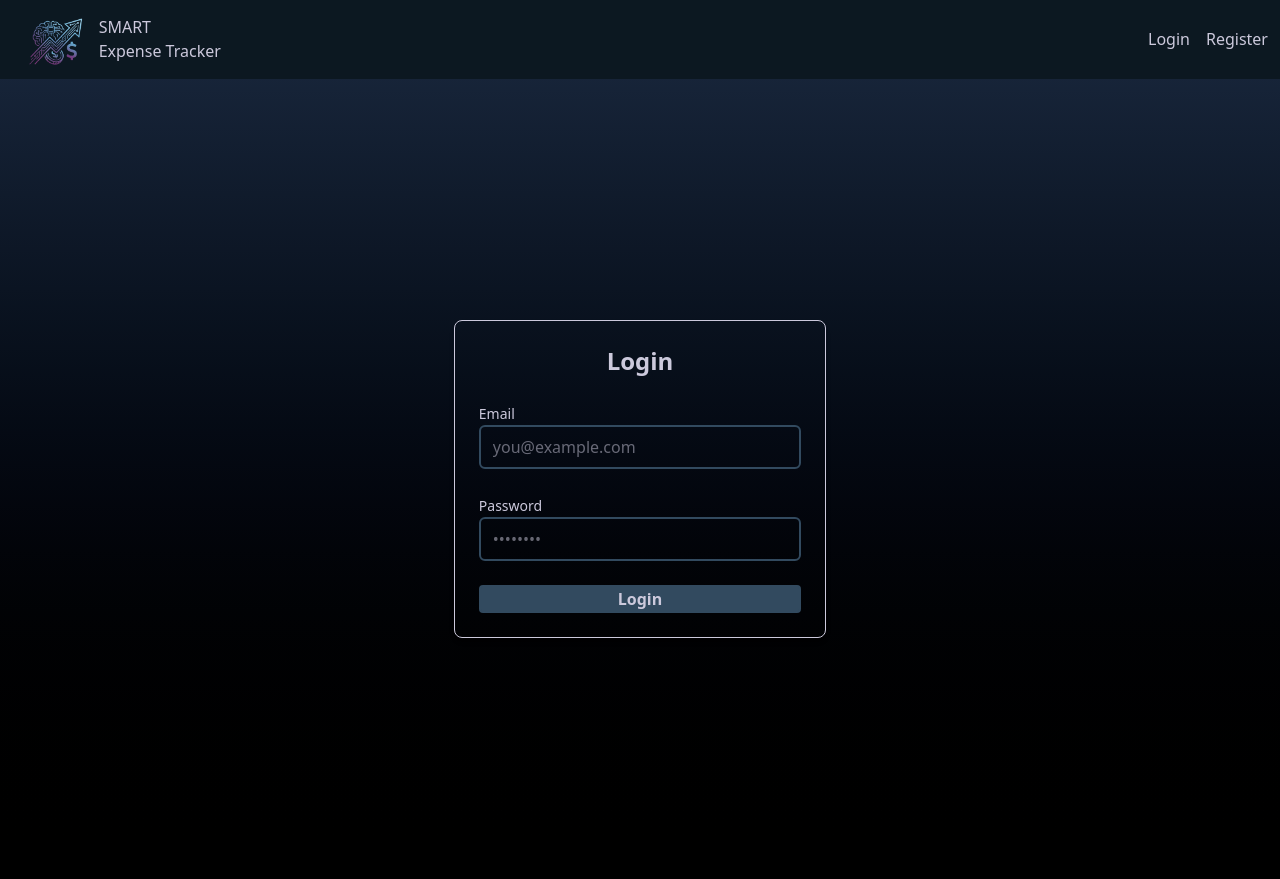
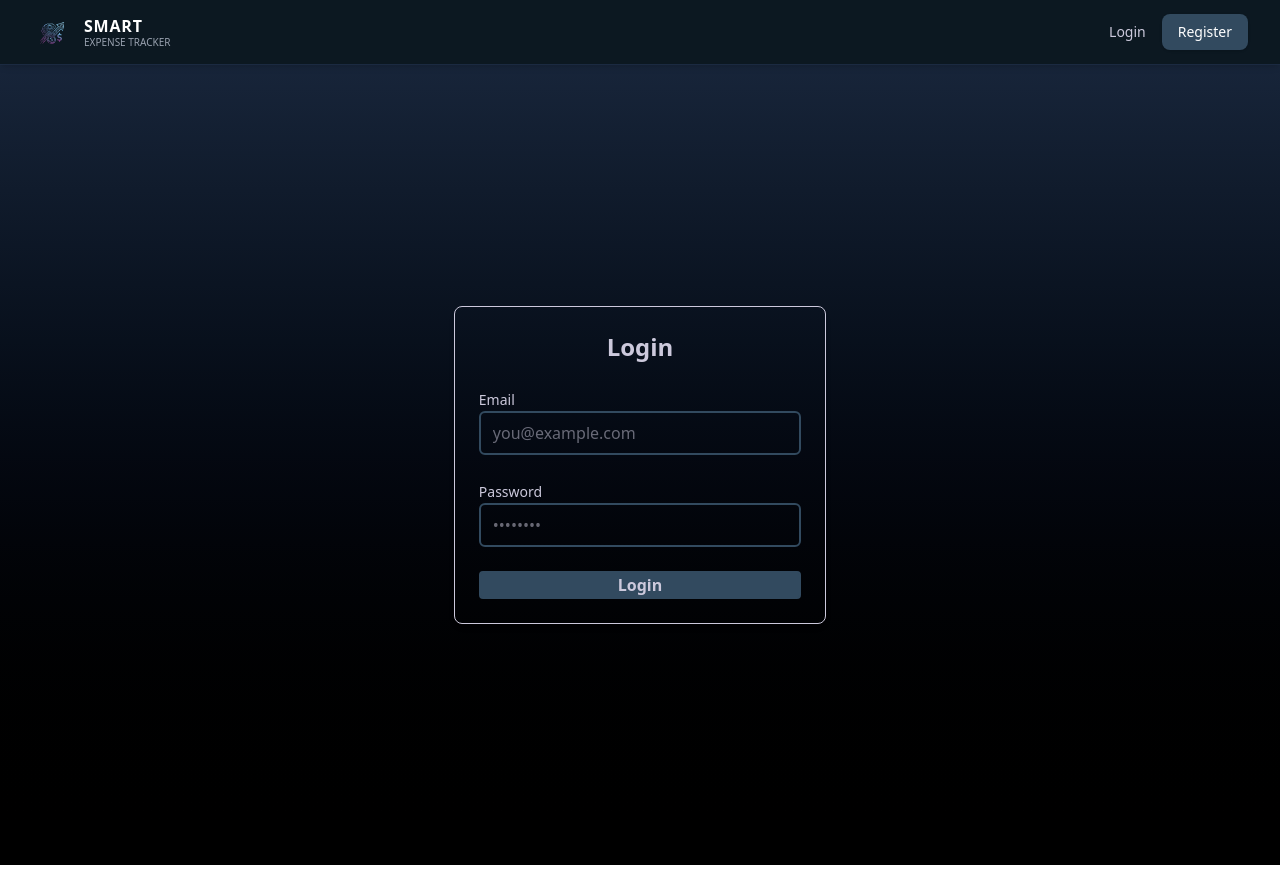
Before and after one commit to Sreesanth-01/smart_expense_tracker-frontend, a React (Vite) app: page / in a window 1280 px wide. Built offline with nearby package versions, Linux system fonts and the light colour scheme.

Commit message:
style: Navbar style fix 1

```diff
--- a/src/components/layout/Navbar.jsx
+++ b/src/components/layout/Navbar.jsx
@@ -1,52 +1,83 @@
-import React, { useContext } from 'react'
+import React, { useContext, useState } from 'react'
 import {Link} from 'react-router-dom'
 import AuthContext from '../../context/AuthContext'
 import logo from '../../assets/logo.png'
 
 
 const Navbar = () => {
-  const {isAuthenticated, userEmail, logout} = useContext(AuthContext);
+  const {isAuthenticated, logout} = useContext(AuthContext);
+  const [mobileToggle,setMobileToggle] = useState(false);
 
   return (
-    <nav className='flex  w-full justify-between p-3 bg-[#0C1821] text-[#CCC9DC]'>
-      <div className='flex items-center w-fit'>
-        <img src={logo} alt='Logo' className='w-1/8'></img>
-        <div>
-          <div>
-            <span>SMART</span>
-          </div>
-          <div>
-            Expense Tracker
-          </div>
+    <nav className='sticky top-0 z-50 w-full bg-[#0C1821] text-[#CCC9DC] border-b border-[#1B2A41] shadow-md'>
+  <div className='max-w-7xl mx-auto px-4 sm:px-6 lg:px-8'>
+    <div className='flex justify-between h-16 items-center'>
+
+      {/* 1. Logo & Brand Section */}
+      <div className='flex items-center gap-3 flex-shrink-0'>
+        <img src={logo} alt='Logo' className='w-10 h-10 object-contain' />
+        <div className='leading-tight xs:block'>
+          <div className='font-bold text-white tracking-wider'>SMART</div>
+          <div className='text-[10px] uppercase text-gray-400'>Expense Tracker</div>
         </div>
       </div>
-      <div className='flex items-center align-center gap-4'>
+
+      {/* 2. Desktop Navigation (Hidden on Mobile/Tablet) */}
+      <div className='hidden lg:flex items-center gap-8'>
         {isAuthenticated && (
-            <div className=' flex gap-4'>
-              <Link to="/dashboard" className='hover:text-white-500'>Dashboard</Link>
-              <Link to="/expenses" className='hover:text-white-500'>Expenses</Link>
-              <Link to="/aiinsights" className='hover:text-white-500'>Ai insights</Link>
-              <Link to="/summary" className='hover:text-white-500'>Summary</Link>
-            </div>
-
+          <div className='flex gap-6 text-sm font-medium'>
+            <Link to="/dashboard" className='transition-colors hover:text-white'>Dashboard</Link>
+            <Link to="/expenses" className='transition-colors hover:text-white'>Expenses</Link>
+            <Link to="/aiinsights" className='transition-colors hover:text-white'>AI Insights</Link>
+            <Link to="/summary" className='transition-colors hover:text-white'>Summary</Link>
+          </div>
         )}
       </div>
 
-      <div className='flex gap-4 items-center'>
+      {/* 3. Auth Section */}
+      <div className='flex items-center gap-4'>
         {!isAuthenticated ? (
-          <>
-            <Link to="/login" className='hover:text-white-500'>Login</Link>
-            <Link to="/register" className='hover:text-white-500'>Register</Link>
-          </>
+          <div className='flex items-center gap-4 text-sm font-medium'>
+            <Link to="/login" className='hover:text-white transition-colors'>Login</Link>
+            <Link to="/register" className='bg-[#324A5F] px-4 py-2 rounded-lg text-white hover:bg-[#46607a] transition-all shadow-sm'>
+              Register
+            </Link>
+          </div>
         ) : (
-          <>
-            {/* <span>Hi, {userEmail}</span> */}
-            <button onClick={logout}>Logout</button>
-          </>
+          <div className='flex items-center gap-4'>
+            {/* Mobile Menu Icon (Visible only on small screens) */}
+            <div className='lg:hidden flex items-center'>
+              <button onClick={()=>setMobileToggle(!mobileToggle)} className='p-2 rounded-md hover:bg-[#1B2A41] text-gray-400 transition-all'>
+                <svg className="h-6 w-6" fill="none" viewBox="0 0 24 24" stroke="currentColor">
+                  <path strokeLinecap="round" strokeLinejoin="round" strokeWidth="2" d="M4 6h16M4 12h16m-7 6h7" />
+                </svg>
+              </button>
+            </div>
+
+            <button
+              onClick={logout}
+              className='text-sm border border-[#324A5F] px-4 py-2 rounded-lg hover:bg-red-500/10 hover:text-red-400 hover:border-red-400/50 transition-all font-medium'
+            >
+              Logout
+            </button>
+          </div>
         )}
       </div>
 
-    </nav>
+    </div>
+  </div>
+
+  {/* 4. Mobile Menu (Optional: Requires a 'isOpen' state to show/hide) */}
+  {/* If you add a state: {isOpen && ( ... )} */}
+  {mobileToggle &&
+    <div className='lg:hidden bg-[#0C1821] border-t border-[#1B2A41] px-4 py-3 space-y-3'>
+        <Link to="/dashboard" className='block text-base hover:text-white'  onClick={()=>setMobileToggle(false)}>Dashboard</Link>
+        <Link to="/expenses" className='block text-base hover:text-white' onClick={()=>setMobileToggle(false)}>Expenses</Link>
+        <Link to="/aiinsights" className='block text-base hover:text-white' onClick={()=>setMobileToggle(false)}>AI Insights</Link>
+        <Link to="/summary" className='block text-base hover:text-white' onClick={()=>setMobileToggle(false)}>Summary</Link>
+    </div>
+  }
+</nav>
   )
 }
 
```
